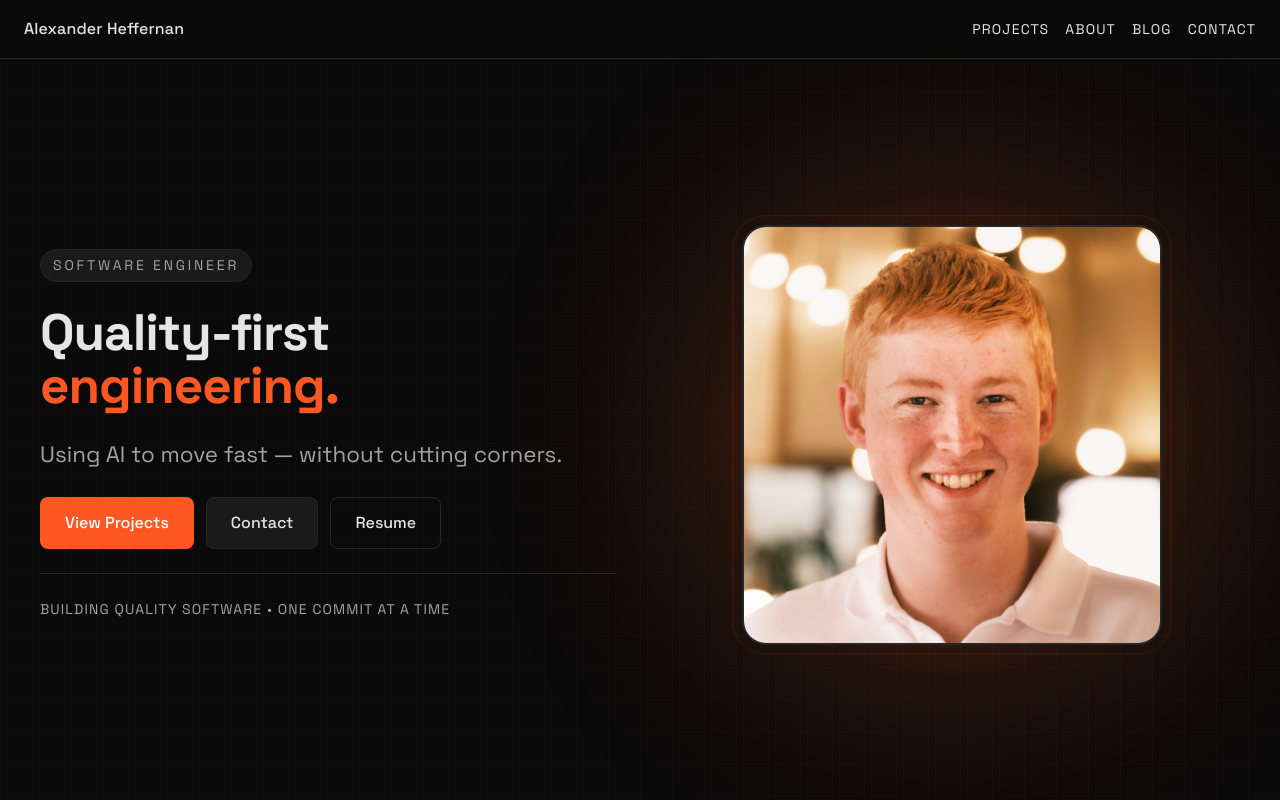
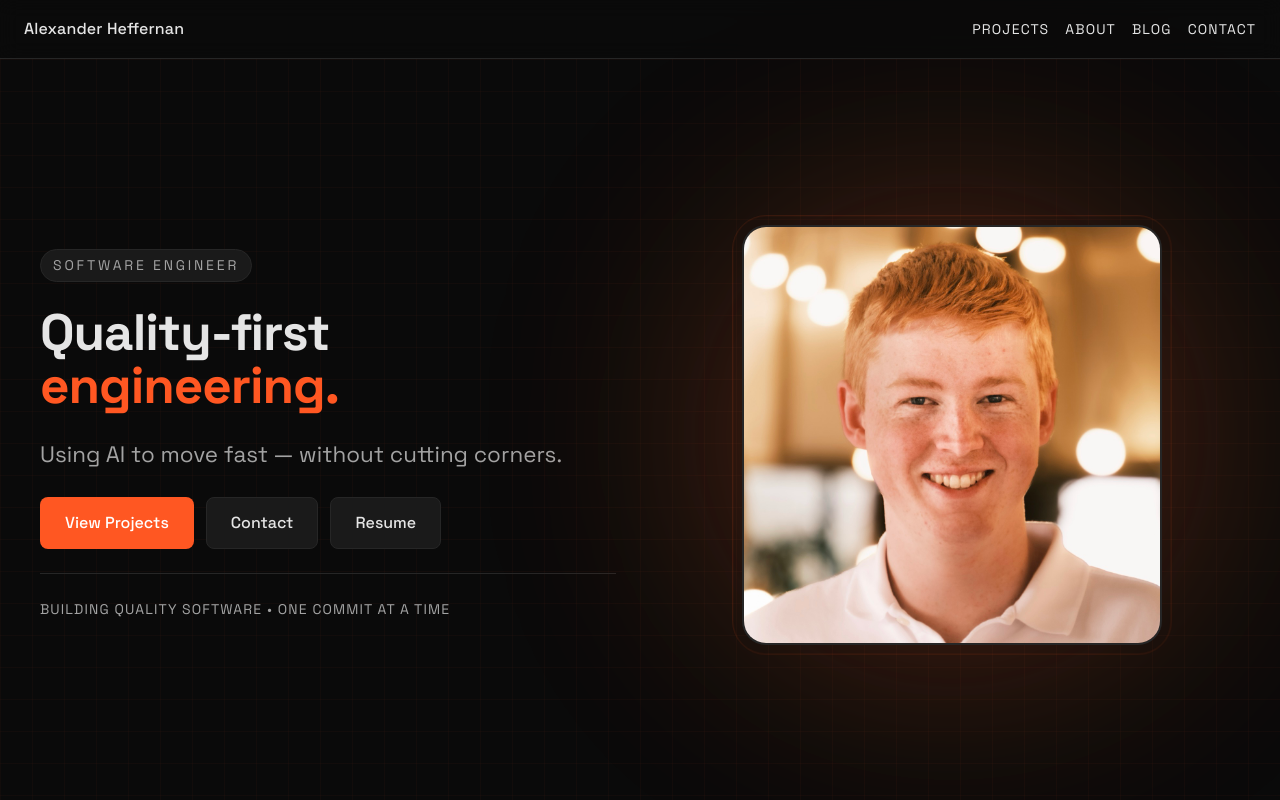
Before and after one commit to AlexanderHeffernan/PersonalWebsite, a Nuxt app: page / in a window 1280 px wide. Shown: the top 800 px of the page. Built offline with nearby package versions, Linux system fonts and the light colour scheme; no server answers; what marked-highlight would draw is missing.

Commit message:
fix: update resume button style and remove ghost button variant

```diff
--- a/app/components/HeroSection.vue
+++ b/app/components/HeroSection.vue
@@ -108,7 +108,7 @@ onBeforeUnmount(() => {
             <a class="btn btn--secondary" href="#contact">
               Contact
             </a>
-            <a class="btn btn--ghost" href="/resume.pdf">
+            <a class="btn btn--secondary" href="/resume.pdf">
               Resume
             </a>
           </div>
@@ -242,16 +242,6 @@ onBeforeUnmount(() => {
   border-color: var(--accent);
 }
 
-.btn--ghost {
-  background: transparent;
-  color: var(--foreground);
-  border-color: var(--border);
-}
-
-.btn--ghost:hover {
-  border-color: var(--accent);
-}
-
 .hero__meta {
   padding-top: var(--space-6);
   border-top: 1px solid var(--border);
@@ -259,6 +249,7 @@ onBeforeUnmount(() => {
   letter-spacing: 0.08em;
   text-transform: uppercase;
   color: var(--muted-foreground);
+  width: 100%;
 }
 
 .hero__media {
```
